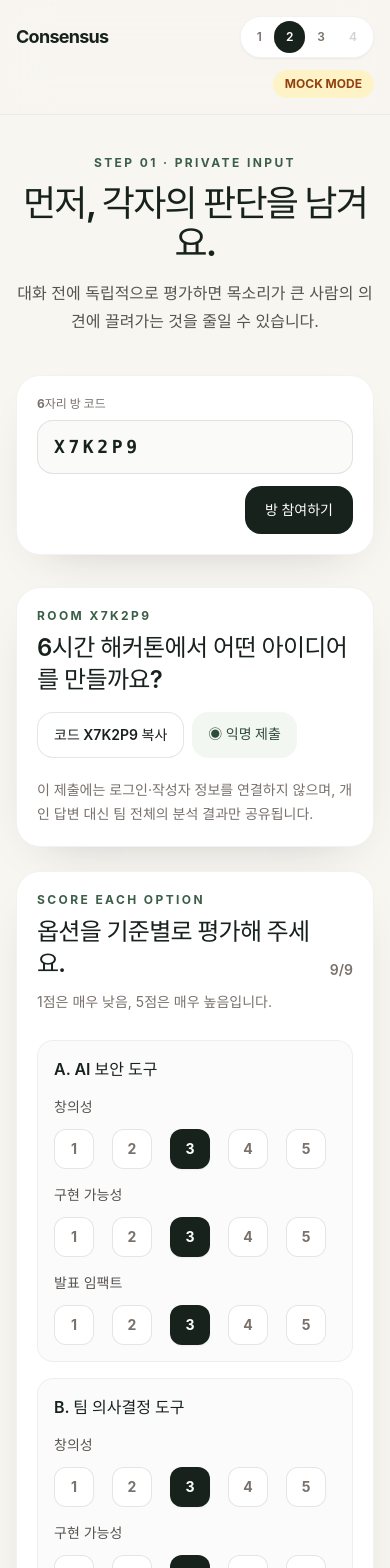
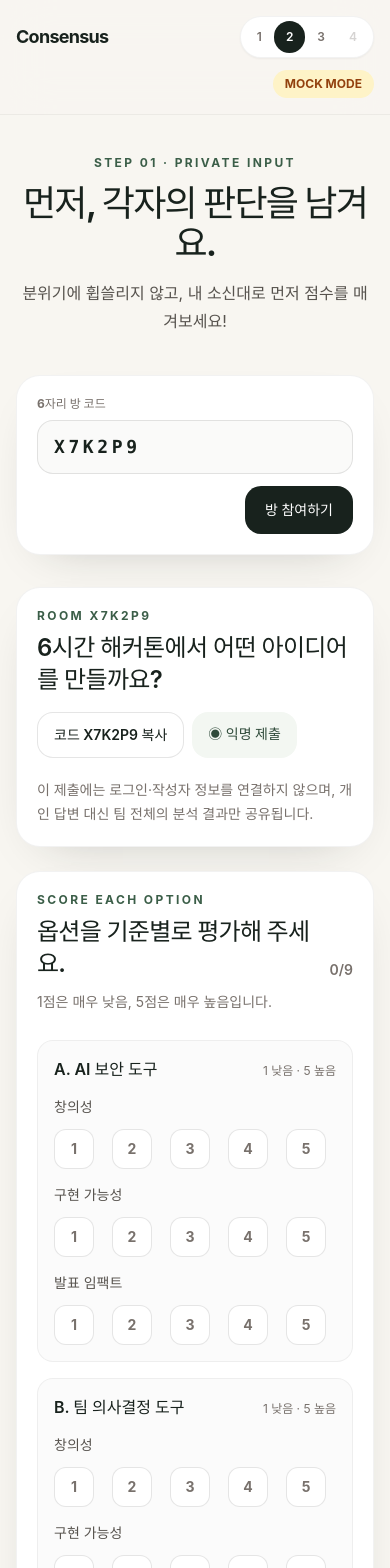
Before and after one commit to NiceTry3675/Codex_Hackathon_Seoul, a React (Vite) app in the folder frontend/: page / in a window 390 px wide. Shown: the top 1568 px of the page. Built offline with nearby package versions, Linux system fonts and the light colour scheme; no server answers.

Commit message:
Improve frontend decision flow and feedback

```diff
--- a/frontend/src/App.tsx
+++ b/frontend/src/App.tsx
@@ -267,7 +267,7 @@ function App() {
         )}
       </main>
 
-      <footer className="mx-auto max-w-6xl px-4 py-10 text-center text-xs text-stone-400 sm:px-6">
+      <footer className="mx-auto max-w-6xl px-4 py-10 text-center text-xs text-stone-500 sm:px-6">
         Consensus는 결정을 대신하지 않습니다. 결정이 얼마나 견고한지 보여줍니다.
       </footer>
     </div>
--- a/frontend/src/index.css
+++ b/frontend/src/index.css
@@ -55,4 +55,33 @@
   .secondary-button {
     @apply inline-flex min-h-11 items-center justify-center rounded-2xl border border-black/10 bg-white px-4 py-2 text-sm font-semibold transition hover:border-moss-500 hover:text-moss-700 disabled:cursor-not-allowed disabled:opacity-40;
   }
+
+  .slider {
+    @apply h-2 w-full cursor-pointer appearance-none rounded-full bg-stone-200;
+  }
+
+  .slider::-webkit-slider-thumb {
+    -webkit-appearance: none;
+    appearance: none;
+    height: 1.25rem;
+    width: 1.25rem;
+    border-radius: 9999px;
+    background: #3b5e48;
+    border: 3px solid #ffffff;
+    box-shadow: 0 1px 4px rgba(24, 34, 29, 0.35);
+    transition: transform 0.15s ease;
+  }
+
+  .slider::-webkit-slider-thumb:hover {
+    transform: scale(1.12);
+  }
+
+  .slider::-moz-range-thumb {
+    height: 1.25rem;
+    width: 1.25rem;
+    border-radius: 9999px;
+    background: #3b5e48;
+    border: 3px solid #ffffff;
+    box-shadow: 0 1px 4px rgba(24, 34, 29, 0.35);
+  }
 }
--- a/frontend/src/pages/SubmitPage.tsx
+++ b/frontend/src/pages/SubmitPage.tsx
@@ -1,4 +1,4 @@
-import { FormEvent, useEffect, useMemo, useState } from "react";
+import { FormEvent, useEffect, useMemo, useRef, useState } from "react";
 import { USE_MOCK_API } from "../api";
 import { DEFAULT_ROOM_CODE } from "../mock";
 import type { Room, SubmissionPayload } from "../types";
@@ -11,12 +11,12 @@ interface SubmitPageProps {
 }
 
 function createInitialScores(room: Room): SubmissionPayload["scores"] {
-  return Object.fromEntries(
-    room.options.map((option) => [
-      option,
-      Object.fromEntries(room.criteria.map((criterion) => [criterion, 3])),
-    ]),
-  );
+  return Object.fromEntries(room.options.map((option) => [option, {}]));
+}
+
+function sliderFill(value: number, min: number, max: number) {
+  const ratio = ((value - min) / (max - min)) * 100;
+  return { background: `linear-gradient(to right, #3b5e48 ${ratio}%, #e7e5e4 ${ratio}%)` };
 }
 
 function SubmitPage({ room, loading, onJoin, onSubmit }: SubmitPageProps) {
@@ -27,15 +27,18 @@ function SubmitPage({ room, loading, onJoin, onSubmit }: SubmitPageProps) {
   const [reason, setReason] = useState("");
   const [participantName, setParticipantName] = useState("");
   const [copied, setCopied] = useState(false);
+  const [attempted, setAttempted] = useState(false);
+  const scoreSectionRef = useRef<HTMLElement>(null);
 
   useEffect(() => {
     if (!room) return;
     setCode(room.code);
     setScores(createInitialScores(room));
     setWeights(Object.fromEntries(room.criteria.map((criterion) => [criterion, 5])));
-    setFirstChoice(room.options[0] ?? "");
+    setFirstChoice("");
     setReason("");
     setParticipantName("");
+    setAttempted(false);
   }, [room]);
 
   const completedScores = useMemo(() => {
@@ -56,7 +59,12 @@ function SubmitPage({ room, loading, onJoin, onSubmit }: SubmitPageProps) {
 
   const submitForm = (event: FormEvent) => {
     event.preventDefault();
-    if (!room || !firstChoice || completedScores !== totalScores) return;
+    if (!room || !firstChoice) return;
+    if (completedScores !== totalScores) {
+      setAttempted(true);
+      scoreSectionRef.current?.scrollIntoView({ behavior: "smooth", block: "start" });
+      return;
+    }
     if (room.submission_mode === "named" && !participantName.trim()) return;
     void onSubmit({
       scores,
@@ -80,7 +88,7 @@ function SubmitPage({ room, loading, onJoin, onSubmit }: SubmitPageProps) {
         <p className="eyebrow">Step 01 · Private input</p>
         <h1 className="mt-3 text-4xl font-semibold tracking-[-0.05em] sm:text-5xl">먼저, 각자의 판단을 남겨요.</h1>
         <p className="mx-auto mt-4 max-w-xl leading-7 text-stone-600">
-          대화 전에 독립적으로 평가하면 목소리가 큰 사람의 의견에 끌려가는 것을 줄일 수 있습니다.
+          분위기에 휩쓸리지 않고, 내 소신대로 먼저 점수를 매겨보세요!
         </p>
       </section>
 
@@ -138,52 +146,83 @@ function SubmitPage({ room, loading, onJoin, onSubmit }: SubmitPageProps) {
             </section>
           )}
 
-          <section className="card">
+          <section className="card scroll-mt-24" ref={scoreSectionRef}>
             <div className="flex items-end justify-between gap-4">
               <div>
                 <p className="eyebrow">Score each option</p>
                 <h2 className="section-title">옵션을 기준별로 평가해 주세요.</h2>
               </div>
-              <span className="shrink-0 text-sm font-semibold text-stone-500">{completedScores}/{totalScores}</span>
+              <span
+                className={`shrink-0 text-sm font-semibold ${
+                  completedScores === totalScores ? "text-moss-600" : "text-stone-500"
+                }`}
+                aria-live="polite"
+              >
+                {completedScores}/{totalScores}
+              </span>
             </div>
             <p className="mt-3 text-sm text-stone-500">1점은 매우 낮음, 5점은 매우 높음입니다.</p>
+            {attempted && completedScores !== totalScores && (
+              <p className="mt-3 rounded-xl bg-red-50 px-3 py-2 text-sm font-semibold text-red-700" role="alert">
+                아직 평가하지 않은 항목이 {totalScores - completedScores}개 있어요. 붉게 표시된 항목을 채워 주세요.
+              </p>
+            )}
 
             <div className="mt-7 space-y-4">
               {room.options.map((option) => (
                 <div key={option} className="rounded-2xl border border-black/5 bg-stone-50/70 p-4 sm:p-5">
+                  <div className="flex flex-wrap items-baseline justify-between gap-2">
                     <h3 className="font-semibold">{option}</h3>
+                    <span className="text-xs text-stone-500">1 낮음 · 5 높음</span>
+                  </div>
                   <div className="mt-4 space-y-4">
-                    {room.criteria.map((criterion) => (
-                      <div key={criterion} className="grid items-center gap-3 sm:grid-cols-[1fr_auto]">
-                        <span className="text-sm text-stone-600">{criterion}</span>
-                        <div className="grid grid-cols-5 gap-2" role="radiogroup" aria-label={`${option} ${criterion} 점수`}>
+                    {room.criteria.map((criterion) => {
+                      const missing = attempted && !scores[option]?.[criterion];
+                      return (
+                        <div
+                          key={criterion}
+                          className={`grid items-center gap-3 rounded-xl transition sm:grid-cols-[1fr_auto] ${
+                            missing ? "-mx-2 bg-red-50 px-2 py-2 ring-1 ring-red-200" : ""
+                          }`}
+                        >
+                          <span className={`text-sm ${missing ? "font-semibold text-red-700" : "text-stone-600"}`}>
+                            {criterion}
+                          </span>
+                          <div className="grid grid-cols-5 gap-2">
                             {[1, 2, 3, 4, 5].map((score) => {
                               const selected = scores[option]?.[criterion] === score;
                               return (
-                              <button
-                                key={score}
-                                type="button"
-                                role="radio"
-                                aria-checked={selected}
-                                onClick={() =>
+                                <label key={score} className="cursor-pointer">
+                                  <input
+                                    type="radio"
+                                    name={`score-${option}-${criterion}`}
+                                    value={score}
+                                    checked={selected}
+                                    onChange={() =>
                                       setScores((current) => ({
                                         ...current,
                                         [option]: { ...current[option], [criterion]: score },
                                       }))
                                     }
-                                className={`h-10 w-10 rounded-xl text-sm font-bold transition sm:h-11 sm:w-11 ${
+                                    className="peer sr-only"
+                                    aria-label={`${option} ${criterion} ${score}점`}
+                                  />
+                                  <span
+                                    className={`flex h-10 w-10 items-center justify-center rounded-xl text-sm font-bold transition peer-focus-visible:ring-2 peer-focus-visible:ring-moss-500 peer-focus-visible:ring-offset-2 sm:h-11 sm:w-11 ${
                                       selected
                                         ? "bg-ink text-white shadow-sm"
                                         : "border border-black/10 bg-white text-stone-500 hover:border-moss-500"
                                     }`}
                                   >
                                     {score}
-                              </button>
+                                  </span>
+                                </label>
                               );
                             })}
                           </div>
                         </div>
-                    ))}
+                      );
+                    })}
                   </div>
                 </div>
               ))}
@@ -207,7 +246,8 @@ function SubmitPage({ room, loading, onJoin, onSubmit }: SubmitPageProps) {
                     max="10"
                     value={weights[criterion] ?? 5}
                     onChange={(event) => setWeights((current) => ({ ...current, [criterion]: Number(event.target.value) }))}
-                    className="mt-3 h-2 w-full cursor-pointer"
+                    className="slider mt-3"
+                    style={sliderFill(weights[criterion] ?? 5, 1, 10)}
                   />
                 </label>
               ))}
@@ -215,20 +255,51 @@ function SubmitPage({ room, loading, onJoin, onSubmit }: SubmitPageProps) {
           </section>
 
           <section className="card">
-            <label className="block">
+            <fieldset>
+              <legend>
                 <span className="eyebrow">Your first choice</span>
                 <span className="section-title block">지금 하나를 고른다면?</span>
-              <select
-                value={firstChoice}
-                onChange={(event) => setFirstChoice(event.target.value)}
-                className="mt-5 w-full rounded-2xl border border-black/10 bg-stone-50 px-4 py-3"
+              </legend>
+              <div className="mt-5 space-y-3">
+                {room.options.map((option) => {
+                  const selected = firstChoice === option;
+                  return (
+                    <label key={option} className="block cursor-pointer">
+                      <input
+                        type="radio"
+                        name="first-choice"
+                        value={option}
+                        checked={selected}
+                        onChange={() => setFirstChoice(option)}
+                        className="peer sr-only"
                         required
+                      />
+                      <span
+                        className={`flex items-center gap-3 rounded-2xl border px-4 py-3.5 transition peer-focus-visible:ring-2 peer-focus-visible:ring-moss-500 peer-focus-visible:ring-offset-2 ${
+                          selected
+                            ? "border-moss-500 bg-moss-50 shadow-sm"
+                            : "border-black/10 bg-stone-50 hover:border-moss-500"
+                        }`}
                       >
-                {room.options.map((option) => <option key={option}>{option}</option>)}
-              </select>
+                        <span
+                          aria-hidden="true"
+                          className={`flex h-5 w-5 shrink-0 items-center justify-center rounded-full border-2 transition ${
+                            selected ? "border-moss-600 bg-moss-600" : "border-stone-300 bg-white"
+                          }`}
+                        >
+                          {selected && <span className="h-2 w-2 rounded-full bg-white" />}
+                        </span>
+                        <span className={`text-sm ${selected ? "font-semibold text-moss-700" : "text-stone-600"}`}>
+                          {option}
+                        </span>
+                      </span>
                     </label>
+                  );
+                })}
+              </div>
+            </fieldset>
             <label className="mt-6 block">
-              <span className="text-sm font-semibold">그렇게 생각한 이유 <span className="font-normal text-stone-400">(선택)</span></span>
+              <span className="text-sm font-semibold">그렇게 생각한 이유 <span className="font-normal text-stone-500">(선택)</span></span>
               <textarea
                 value={reason}
                 onChange={(event) => setReason(event.target.value)}
@@ -237,15 +308,19 @@ function SubmitPage({ room, loading, onJoin, onSubmit }: SubmitPageProps) {
                 className="mt-2 w-full resize-y rounded-2xl border border-black/10 bg-stone-50 px-4 py-3 leading-6"
                 placeholder="예: 새로운 접근은 매력적이지만, 구현 위험이 걱정돼요."
               />
-              <span className="mt-1 block text-right text-xs text-stone-400">{reason.length}/1000</span>
+              <span className="mt-1 block text-right text-xs text-stone-500">{reason.length}/1000</span>
             </label>
           </section>
 
           <div className="flex flex-col items-center pb-4 pt-2">
-            <button type="submit" className="primary-button w-full max-w-sm" disabled={loading || completedScores !== totalScores || (room.submission_mode === "named" && !participantName.trim())}>
+            <button type="submit" className="primary-button w-full max-w-sm" disabled={loading}>
               {loading ? "제출 중…" : "의견 제출하기"}
             </button>
-            <p className="mt-3 text-center text-xs text-stone-400">제출 후에는 개인 답변이 아닌 팀 전체의 분석을 확인할 수 있어요.</p>
+            <p className="mt-3 text-center text-xs text-stone-500">
+              {completedScores !== totalScores
+                ? `평가하지 않은 항목이 ${totalScores - completedScores}개 남았어요.`
+                : "제출 후에는 개인 답변이 아닌 팀 전체의 분석을 확인할 수 있어요."}
+            </p>
           </div>
         </form>
       )}
```
Also changed, not shown: frontend/src/pages/ResultsPage.tsx (+48 -10 lines), frontend/src/pages/WaitingPage.tsx (+30 -7 lines). Lines whose indentation alone changed are shown as unchanged.
